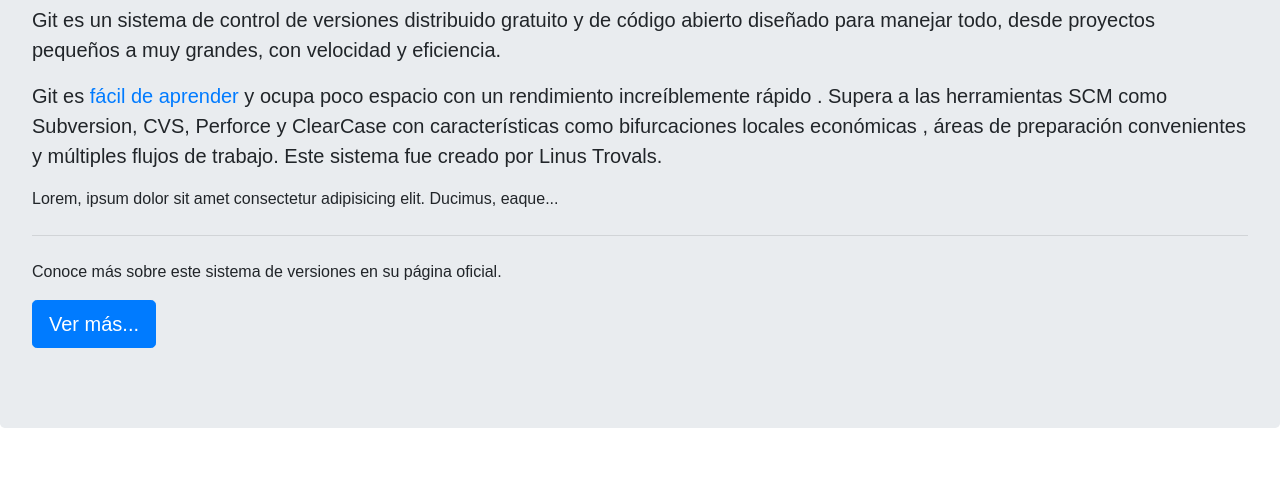
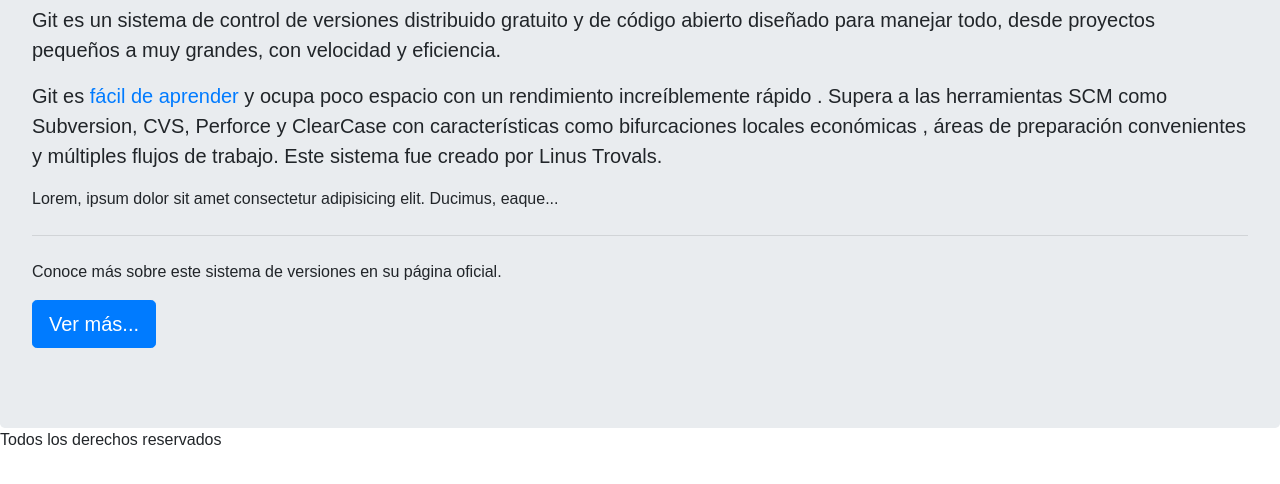
Before and after one commit to leonardoez/page_git, a plain HTML site: page index.html in a window 1280 px wide. Shown: the part 192-676 px from the top of the page. Drawn offline with nearby package versions, Linux system fonts and the light colour scheme.

Commit message:
Se agrega mensaje de footer

```diff
--- a/index.html
+++ b/index.html
@@ -58,7 +58,7 @@
         </p>
       </div>
     </main>
-    <footer></footer>
+    <footer>Todos los derechos reservados</footer>
 
     <script
       src="https://code.jquery.com/jquery-3.2.1.slim.min.js"
```
